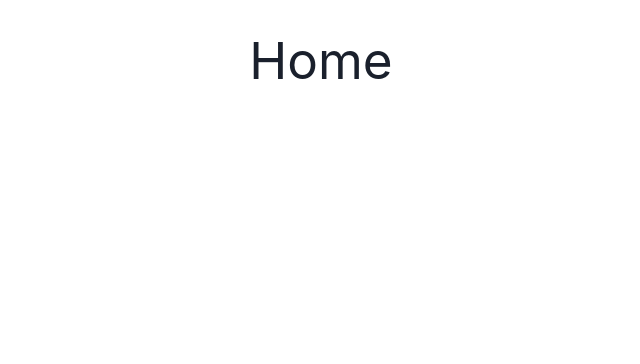
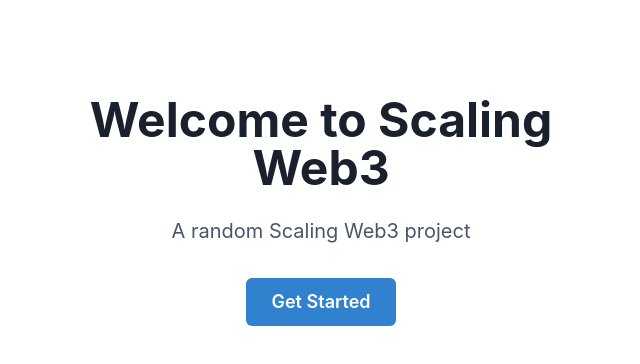
Before and after one commit to ysongh/ScalingWeb3-Project, a React (Vite) app in the folder reactjs/: page /#/ in a window 1280 px wide. Shown: the top 364 px of the page, without its empty margins (319-959 px from the left). Built offline with nearby package versions, Linux system fonts and the light colour scheme.

Commit message:
feat: add a home page

```diff
--- a/reactjs/src/App.jsx
+++ b/reactjs/src/App.jsx
@@ -1,6 +1,7 @@
-import { ChakraProvider, Text } from '@chakra-ui/react';
+import { ChakraProvider } from '@chakra-ui/react';
 import { HashRouter, Route, Routes } from 'react-router-dom';
 
+import Home from './pages/Home';
 import './App.css';
 
 function App() {
@@ -15,7 +16,7 @@
           <Route
             path="/"
             element={
-              <h1>Home</h1>} />
+              <Home />} />
         </Routes>
       </HashRouter>
     </ChakraProvider>
--- /dev/null
+++ b/reactjs/src/pages/Home.jsx
@@ -0,0 +1,30 @@
+import React from 'react';
+import { useNavigate } from 'react-router-dom';
+import {
+  Heading,
+  Text,
+  Button,
+  Container,
+} from '@chakra-ui/react';
+
+function Home() {
+  const router = useNavigate();
+
+  return (
+    <div>
+      <Container mt="16" mb="20" textAlign="center">
+        <Heading as="h1" size="2xl" mb="6">
+          Welcome to Scaling Web3
+        </Heading>
+        <Text fontSize="xl" color="gray.600" mb="8">
+         A random Scaling Web3 project
+        </Text>
+        <Button colorScheme="blue" size="lg" onClick={() => router('/')}>
+          Get Started
+        </Button>
+      </Container>
+    </div>
+  )
+}
+
+export default Home;
```
